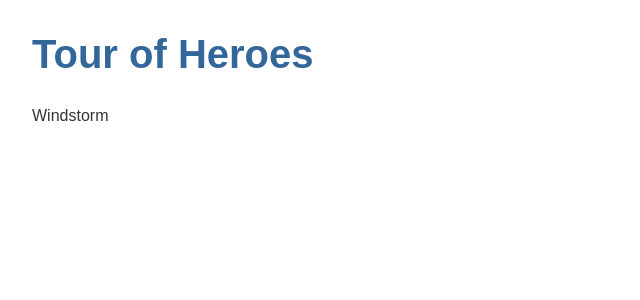
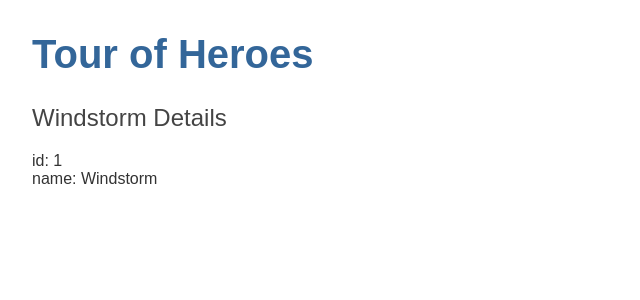
Before and after one commit to TylerDeSouza/Tour-of-Heroes, an Angular app: page / in a window 1280 px wide. Shown: the top 300 px of the page, without its empty margins (0-640 px from the left). Built offline with nearby package versions, Linux system fonts and the light colour scheme.

Commit message:
Updated code for Heroku deployment

```diff
--- a/server.js
+++ b/server.js
@@ -5,12 +5,14 @@ const path = require('path');
 const app = express();
 
 // Serve only the static files form the dist directory
-app.use(express.static(__dirname + '/dist/<name-of-app>'));
+app.use(express.static(__dirname + '/src'));
 
 app.get('/*', function(req,res) {
 
-res.sendFile(path.join(__dirname+'/dist/<name-of-app>/index.html'));
+res.sendFile(path.join(__dirname + '/src/index.html'));
 });
 
 // Start the app by listening on the default Heroku port
 app.listen(process.env.PORT || 8080);
+
+console.log("Server running on port 8080");
--- a/src/app/heroes/heroes.component.html
+++ b/src/app/heroes/heroes.component.html
@@ -1 +1,3 @@
-{{hero}}
+<h2>{{hero.name}} Details</h2>
+<div><span>id: </span>{{hero.id}}</div>
+<div><span>name: </span>{{hero.name}}</div>
--- a/src/app/heroes/heroes.component.ts
+++ b/src/app/heroes/heroes.component.ts
@@ -8,8 +8,10 @@ import { Hero } from './hero';
 })
 export class HeroesComponent implements OnInit {
 
-  hero = 'Windstorm';
-
+  hero: Hero = {
+    id: 1,
+    name: 'Windstorm'
+  };
   constructor() { }
 
   ngOnInit(): void {
--- a/src/index.html
+++ b/src/index.html
@@ -2,7 +2,7 @@
 <html lang="en">
 <head>
   <meta charset="utf-8">
-  <title>AngularTourOfHeroes</title>
+  <title>Tour of Heroes</title>
   <base href="/">
   <meta name="viewport" content="width=device-width, initial-scale=1">
   <link rel="icon" type="image/x-icon" href="favicon.ico">
```
